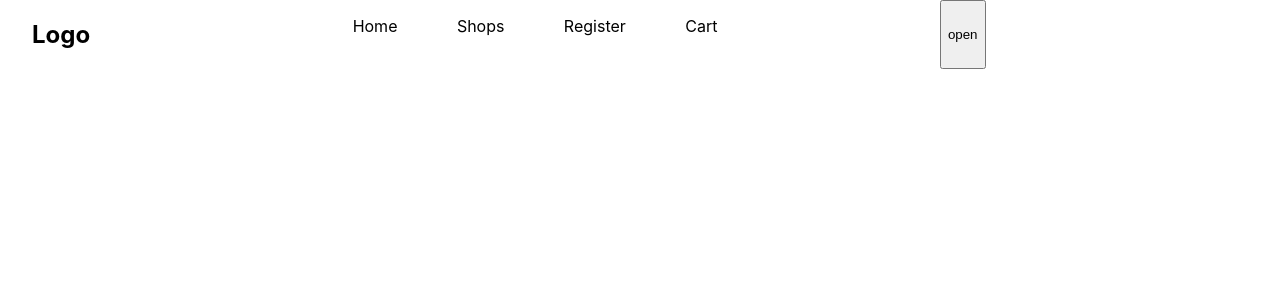
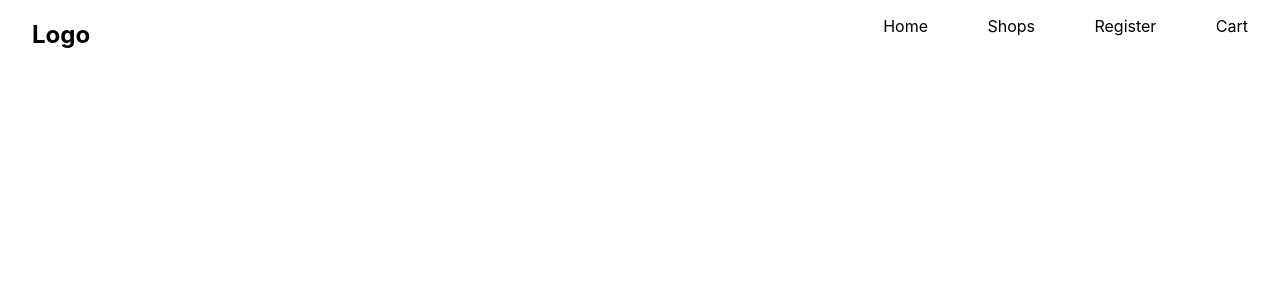
Before and after one commit to toyman640/motor-parts, a React (Create React App) app: page / in a window 1280 px wide. Shown: the top 300 px of the page. Built offline with nearby package versions, Linux system fonts and the light colour scheme.

Commit message:
Clear nav components

```diff
--- a/src/components/Navbar.js
+++ b/src/components/Navbar.js
@@ -1,7 +1,6 @@
 import React, { useState } from 'react';
 
 const NavBar = () => {
-  const [navbarOpen, setNavbarOpen] = useState(false);
 
   return (
     <div className="Navigation">
@@ -12,12 +11,6 @@ const NavBar = () => {
         <li>Register</li>
         <li>Cart</li>
       </ul>
-      <button type="button" className="toggle" onClick={() => setNavbarOpen((prev) => !prev)}>
-        {navbarOpen ? 'close' : 'open'}
-      </button>
-      <ul className={`menu-nav${navbarOpen ? ' show-menu' : ''}`}>
-        {/* ... */}
-      </ul>
     </div>
   );
 };
```
